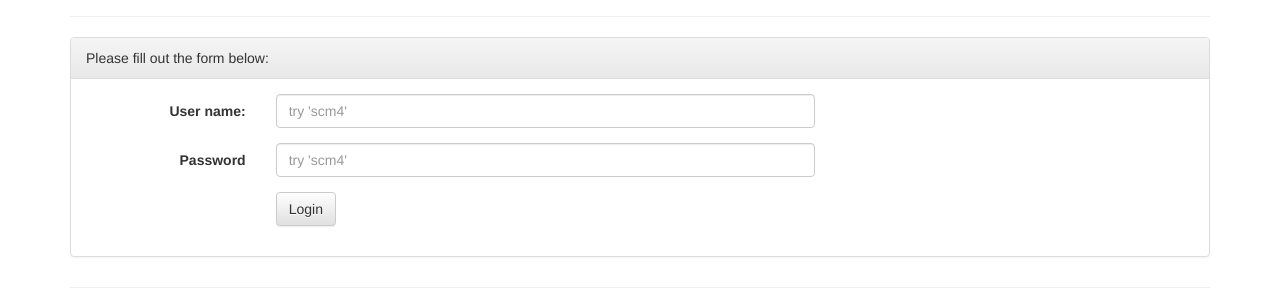
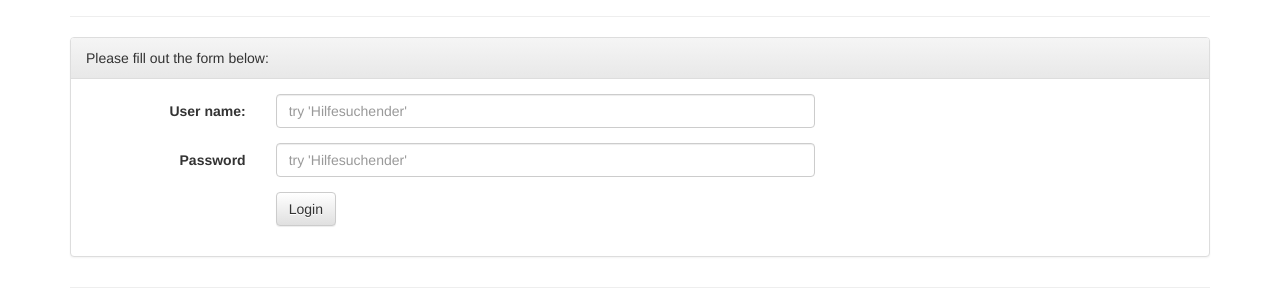
Before and after one commit to gotome/webshop, a PHP site: page /index.php?view=login in a window 1280 px wide. Shown: the part 136-436 px from the top of the page. Run offline with PHP 8.4, Linux system fonts and the light colour scheme; some libraries are stand-ins or nearby versions.

Commit message:
delete uneccessary files, create new users

```diff
--- a/lib/Data/DataManager_mock.php
+++ b/lib/Data/DataManager_mock.php
@@ -52,7 +52,8 @@ class DataManager implements IDataManager {
               break;
             case 'users':
               $data = [
-                1 => new User(1, "scm4", "a8af855d47d091f0376664fe588207f334cdad22"), //USER = scm4; PASSWORD = scm4
+                1 => new User(1, "Hilfesuchender", "2216d6cdd869e0cbdd4a51f74e17e1ba7150db5f"), //USER = Hilfesuchender; PASSWORD = Hilfesuchender
+                2 => new User(2, "Freiwilliger", "4b35ad500817192730ce10a1335b469372cd92fd"), //USER = Freiwilliger; PASSWORD = Freiwilliger
               ];
 				      break;
         }
--- a/sql/bookshop.sql
+++ b/sql/bookshop.sql
@@ -106,5 +106,5 @@ INSERT INTO books VALUES (16, 3, 'C Programming Language (2nd Edition)', 'Brian
 INSERT INTO books VALUES (27, 3, 'C++ Primer Plus (5th Edition)', 'Stephan Prata', ' 9780672326974', 36.94);
 INSERT INTO books VALUES (29, 3, 'The C++ Programming Language', 'Bjarne Stroustrup', '0201700735', 67.49);
 
-INSERT INTO users VALUES (1, 'Hilfesuchender', 'a8af855d47d091f0376664fe588207f334cdad22');
-INSERT INTO users VALUES (2, 'Freiwilliger', 'a8af855d47d091f0376664fe588207f234cdad22');
+INSERT INTO users VALUES (1, 'Hilfesuchender', '2216d6cdd869e0cbdd4a51f74e17e1ba7150db5f');
+INSERT INTO users VALUES (2, 'Freiwilliger', '4b35ad500817192730ce10a1335b469372cd92fd');
--- a/views/login.php
+++ b/views/login.php
@@ -24,13 +24,13 @@ require_once('views/partials/header.php');
             <div class="form-group">
                 <label for="inputName" class="col-sm-2 control-label">User name:</label>
                 <div class="col-sm-6">
-                    <input type="text" class="form-control" id="inputName" name="<?php print Bookshop\Controller::USER_NAME; ?>" placeholder="try 'scm4'" value="<?php echo htmlentities($userName); ?>">
+                    <input type="text" class="form-control" id="inputName" name="<?php print Bookshop\Controller::USER_NAME; ?>" placeholder="try 'Hilfesuchender'" value="<?php echo htmlentities($userName); ?>">
                 </div>
             </div>
             <div class="form-group">
                 <label for="inputPassword" class="col-sm-2 control-label">Password</label>
                 <div class="col-sm-6">
-                    <input type="password" class="form-control" id="inputPassword" name="<?php print Bookshop\Controller::USER_PASSWORD; ?>" placeholder="try 'scm4'">
+                    <input type="password" class="form-control" id="inputPassword" name="<?php print Bookshop\Controller::USER_PASSWORD; ?>" placeholder="try 'Hilfesuchender'">
                 </div>
             </div>
             <div class="form-group">
```
